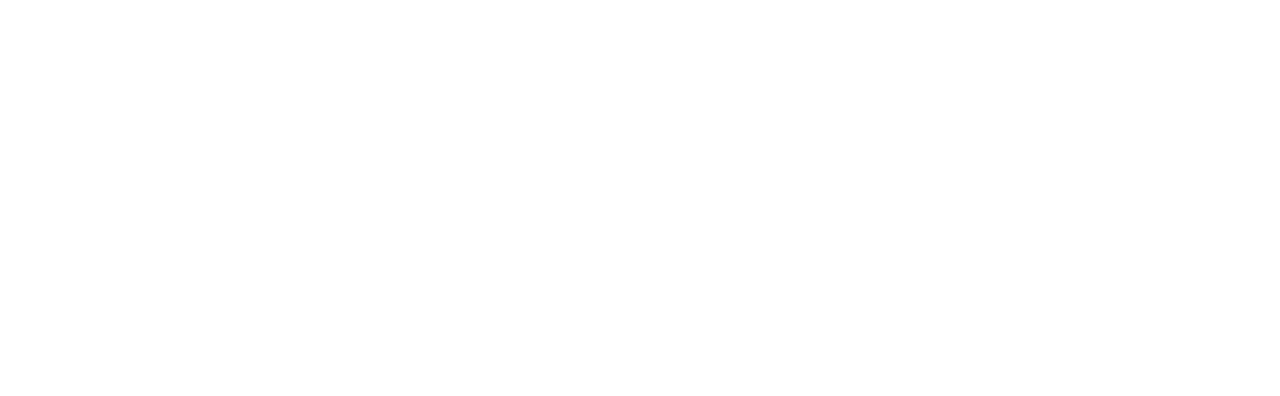
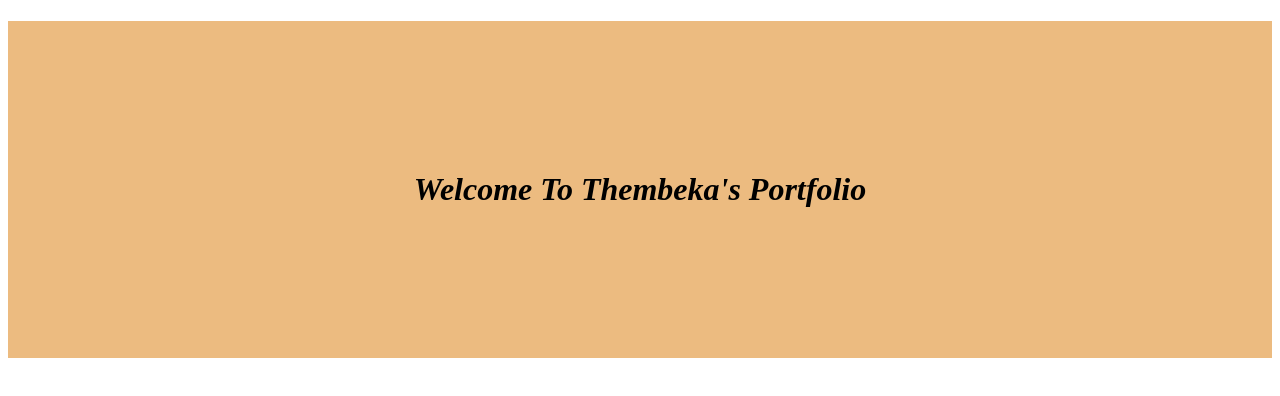
Before and after one commit to Thembeka1/my-portfolio, a plain HTML site: page index.html in a window 1280 px wide. Drawn offline with Linux system fonts and the light colour scheme.

Commit message:
added tag and styled it

```diff
--- a/index.html
+++ b/index.html
@@ -4,8 +4,9 @@
     <meta charset="UTF-8">
     <meta name="viewport" content="width=device-width, initial-scale=1.0">
     <title>Document</title>
+    <link rel="stylesheet" href="/style.css">
 </head>
 <body>
-
+    <h1>Welcome To Thembeka's Portfolio</h1>
 </body>
 </html>
--- a/style.css
+++ b/style.css
@@ -1,3 +1,6 @@
-select{
-    property: value;
+h1{
+    background-color: rgb(236, 187, 128);
+    text-align: center;
+    font-style: italic;
+    padding: 150px;
 }
```
